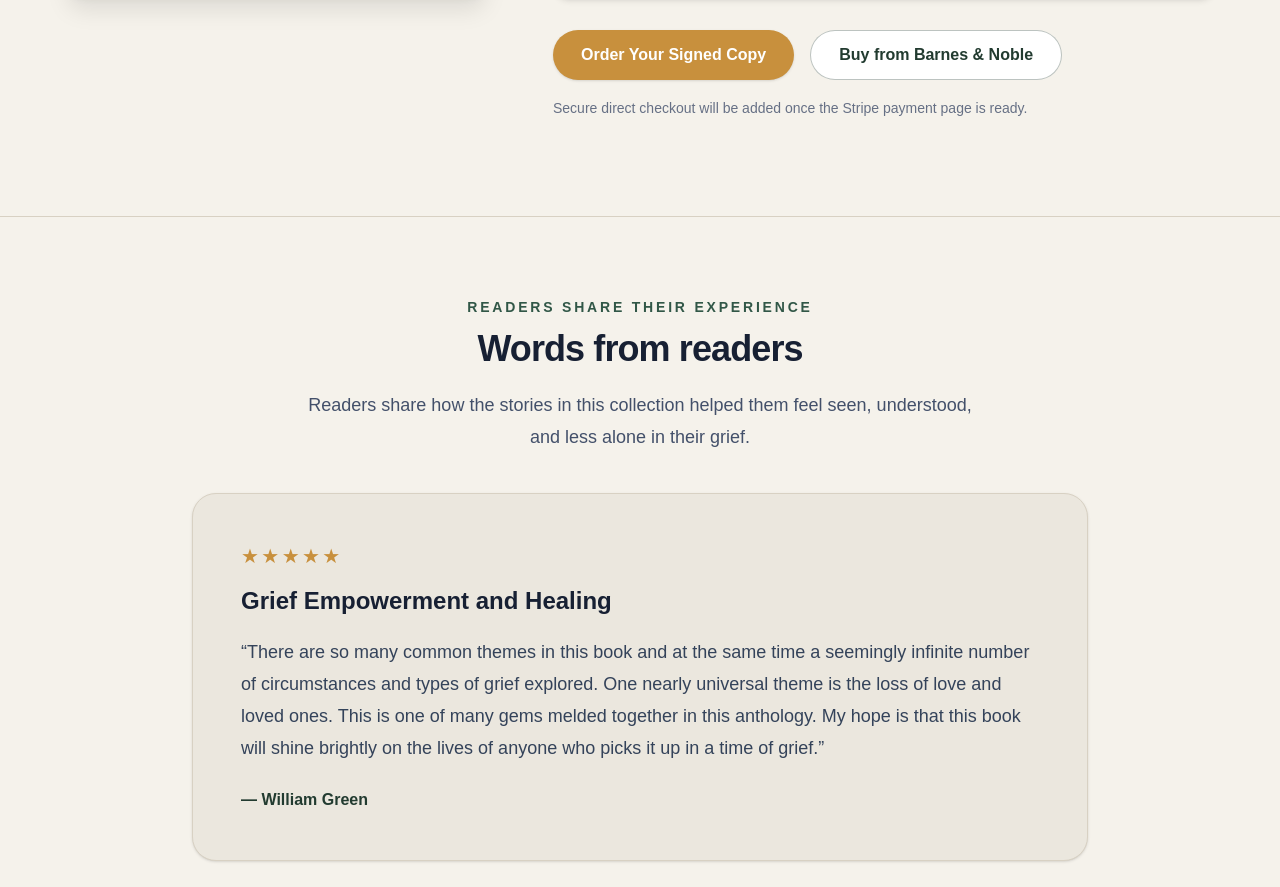
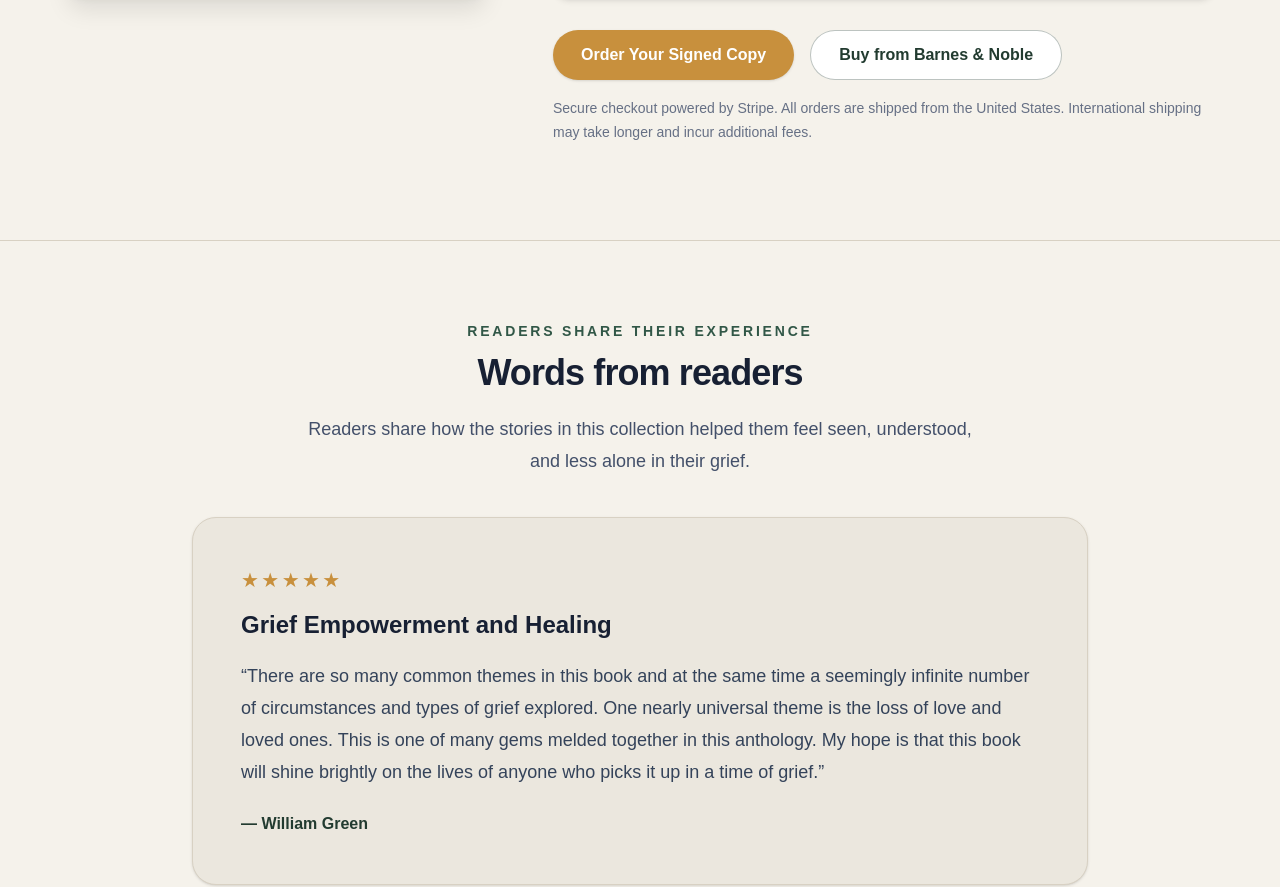
Before and after one commit to mybecomingpath/my-becoming-path, a Next.js app: page /resources in a window 1280 px wide. Shown: the part 878-1765 px from the top of the page. Built offline with nearby package versions, Linux system fonts and the light colour scheme.

Commit message:
Update page.tsx

```diff
--- a/app/resources/page.tsx
+++ b/app/resources/page.tsx
@@ -115,8 +115,7 @@ export default function ResourcesPage() {
       </div>
 
       <p className="mt-4 text-sm leading-6 text-[#667085]">
-        Secure direct checkout will be added once the Stripe payment page is
-        ready.
+        Secure checkout powered by Stripe. All orders are shipped from the United States. International shipping may take longer and incur additional fees.
       </p>
     </div>
   </div>
```
